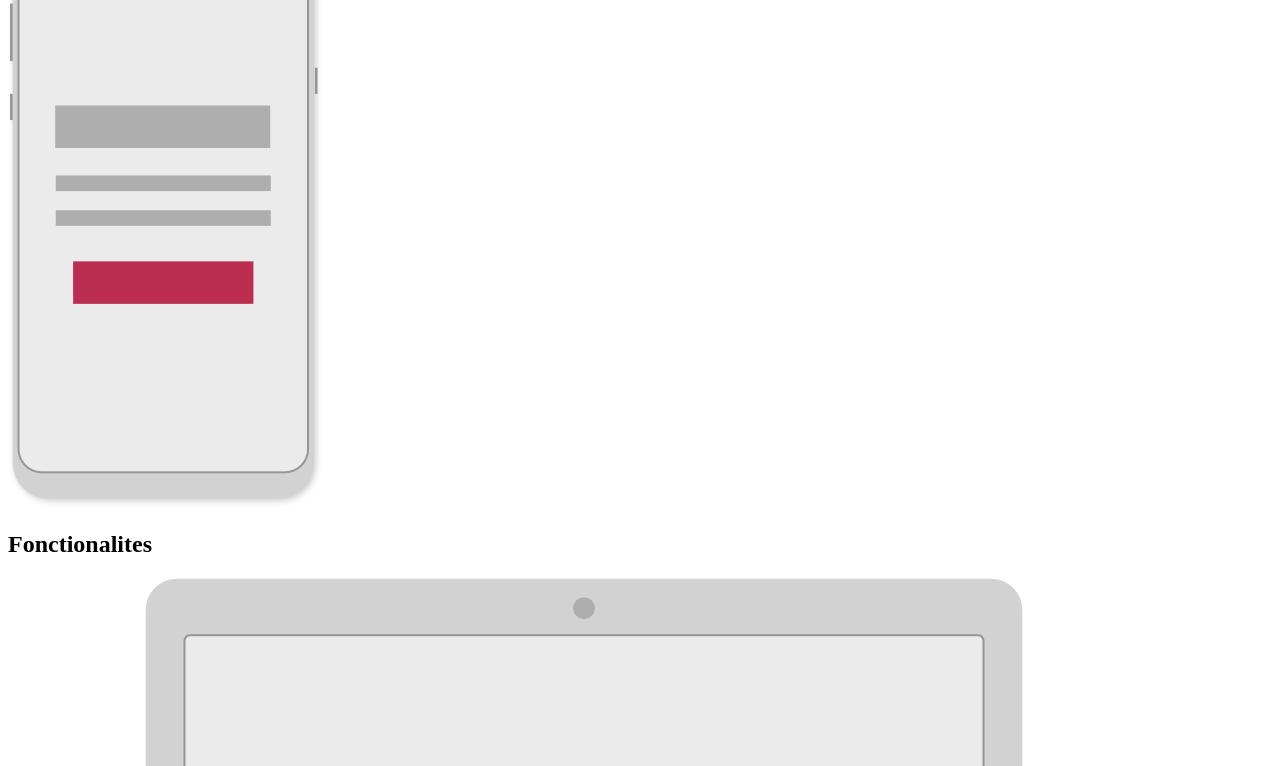
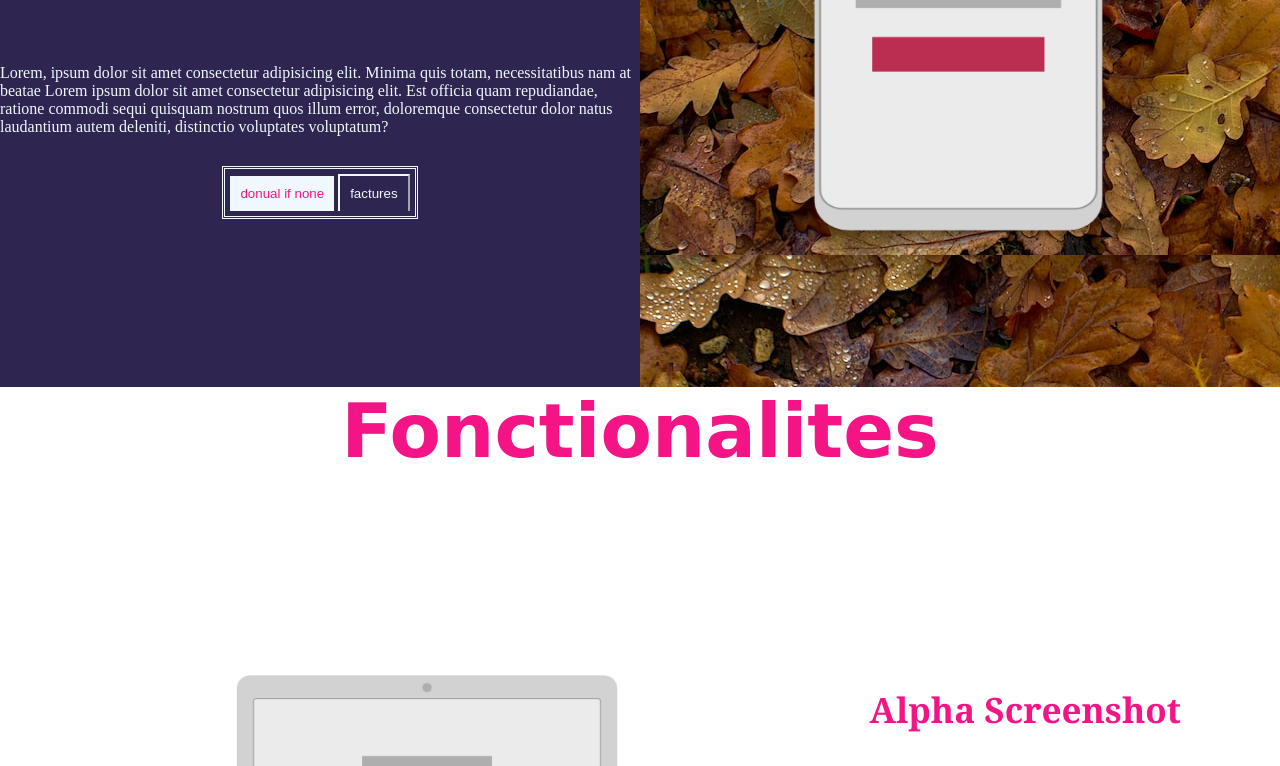
Before and after one commit to Tatianacuervo45/responsil2, a plain HTML site: page index.html in a window 1280 px wide. Shown: the part 479-1245 px from the top of the page. Drawn offline with Linux system fonts and the light colour scheme; files whose address does not match are found by name.

Commit message:
Actualización ruta Style
Actualización ruta Style

```diff
--- a/index.html
+++ b/index.html
@@ -3,7 +3,7 @@
 <head>
   <meta charset="UTF-8">
   <meta http-equiv="X-UA-Compatible" content="IE=edge">
-  <link rel="stylesheet" href="styles.css">
+  <link rel="stylesheet" href="styles/style.css">
   <meta name="viewport" content="width=device-width, initial-scale=1.0">
   <title>Document</title>
 </head>
```
